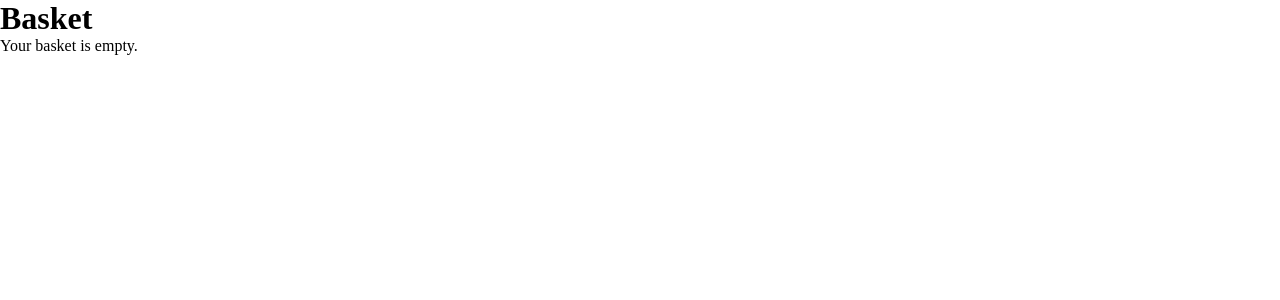
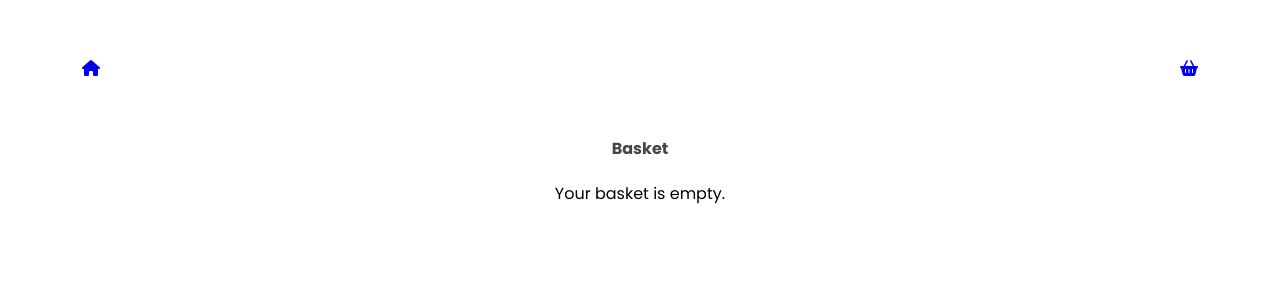
Before and after one commit to degraevemehdi/Degraeve_mehdi-El-hammouchi_Oussama_Candy-Shop, a React (Vite) app: page /basket in a window 1280 px wide. Shown: the top 300 px of the page. Built offline with nearby package versions, Linux system fonts and the light colour scheme.

Commit message:
Add navigation icons to Basket and CategoryPage

```diff
--- /dev/null
+++ b/src/pages/Basket.css
@@ -0,0 +1,34 @@
+@import url("https://fonts.googleapis.com/css2?family=Poppins:ital,wght@0,100;0,200;0,300;0,400;0,500;0,600;0,700;0,800;0,900;1,100;1,200;1,300;1,400;1,500;1,600;1,700;1,800;1,900&display=swap");
+
+.basket_container {
+  display: flex;
+  flex-direction: column;
+  align-items: center;
+  height: 120vh;
+  font-family: "Poppins", sans-serif;
+  gap: 20px;
+  padding: 20px;
+  nav {
+    display: flex;
+    justify-content: space-between;
+    align-items: center;
+    width: 90%;
+    height: 10%;
+    font-family: "Poppins", sans-serif;
+  }
+  img {
+    width: 100px;
+  }
+  ul {
+    list-style: none;
+    display: flex;
+    flex-direction: column;
+    justify-content: space-evenly;
+    width: 100%;
+  }
+  h1 {
+    font-family: "Poppins", sans-serif;
+    font-size: 1em;
+    color: #444545;
+  }
+}
--- a/src/pages/Basket.jsx
+++ b/src/pages/Basket.jsx
@@ -1,19 +1,29 @@
 import { useSelector } from "react-redux";
+import "./Basket.css";
+import { Link } from "react-router-dom";
 
 const Basket = () => {
   const basketItems = useSelector((state) => state.basket.basket);
 
   return (
-    <div>
+    <div className="basket_container">
+      <nav>
+        <Link to="/">
+          <i className="fa-solid fa-house"></i>
+        </Link>
+        <Link to="/basket">
+          <i className="fa-solid fa-basket-shopping"></i>
+        </Link>
+      </nav>
       <h1>Basket</h1>
       {basketItems.length === 0 ? (
         <p>Your basket is empty.</p>
       ) : (
         <div>
-          <p>Your basket contains:</p>
           <ul>
             {basketItems.map((item) => (
               <li key={item.id}>
+                <img src={item.image} alt="" />
                 {item.title} - Quantity: {item.quantity} - Total: $
                 {item.price * item.quantity}
               </li>
--- a/src/pages/CategoryPage.jsx
+++ b/src/pages/CategoryPage.jsx
@@ -1,6 +1,6 @@
 import { useEffect, useState } from "react";
 import { Link, useParams } from "react-router-dom";
-import { useDispatch, useSelector } from "react-redux";
+import { useDispatch } from "react-redux";
 import axios from "axios";
 import "./CategoryPage.css";
 
@@ -8,7 +8,6 @@ function CategoryPage() {
   const { categoryName } = useParams();
   const [products, setProducts] = useState([]);
   const dispatch = useDispatch();
-  const isItemAdded = useSelector((state) => state.basket.isItemAdded);
 
   useEffect(() => {
     axios
@@ -40,7 +39,7 @@ function CategoryPage() {
     <div className="category_container">
       <nav>
         <Link to="/">
-          <i className="fa-solid fa-arrow-left"></i>
+          <i className="fa-solid fa-house"></i>
         </Link>
         <Link to="/basket">
           <i className="fa-solid fa-basket-shopping"></i>
@@ -50,7 +49,6 @@ function CategoryPage() {
       <h2>Category : {decodeURIComponent(categoryName)}</h2>
 
       <div className="women_clothing">
-        {isItemAdded && <p>Item successfully added to the basket!</p>}
         {products.map((product) => (
           <div className="card" key={product.id}>
             <Link to={`/product/${product.id}`}>
--- a/src/pages/ProductDetails.jsx
+++ b/src/pages/ProductDetails.jsx
@@ -1,14 +1,13 @@
 import { useEffect, useState } from "react";
 import { useParams, Link } from "react-router-dom";
 import axios from "axios";
-import { useDispatch, useSelector } from "react-redux";
+import { useDispatch } from "react-redux";
 import "./ProductDetails.css";
 
 const ProductDetails = () => {
   const { productId } = useParams();
   const [product, setProduct] = useState(null);
   const dispatch = useDispatch();
-  const isItemAddedd = useSelector((state) => state.basket.isItemAdded);
 
   useEffect(() => {
     axios
@@ -39,7 +38,7 @@ const ProductDetails = () => {
     <div className="product_details_container">
       <nav>
         <Link to="/">
-          <i className="fa-solid fa-arrow-left"></i>
+          <i className="fa-solid fa-house"></i>
         </Link>
         <Link to="/basket">
           <i className="fa-solid fa-basket-shopping"></i>
```
